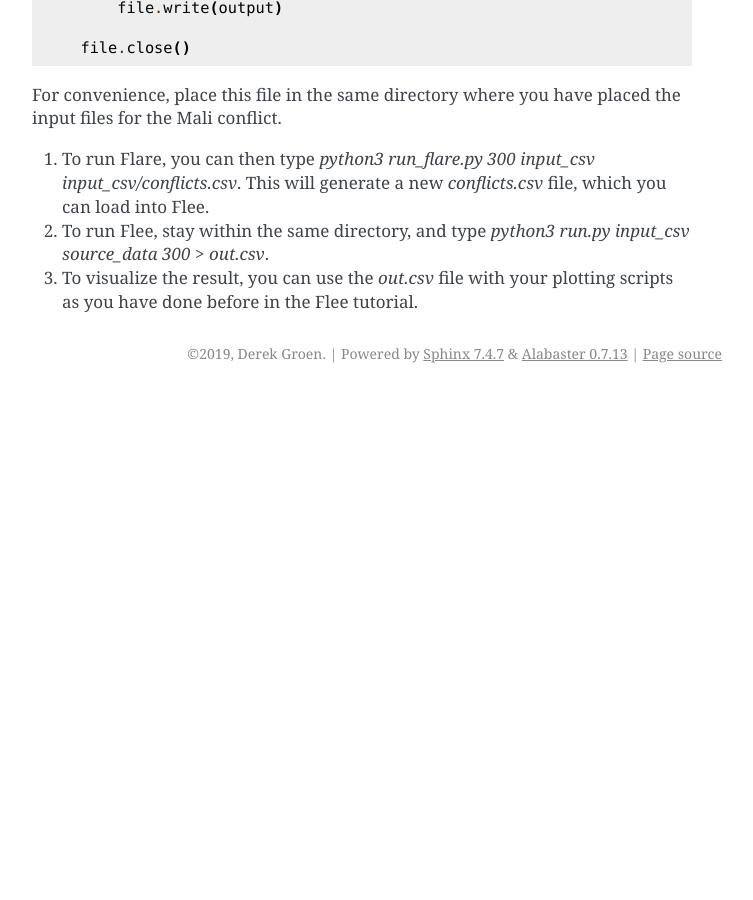
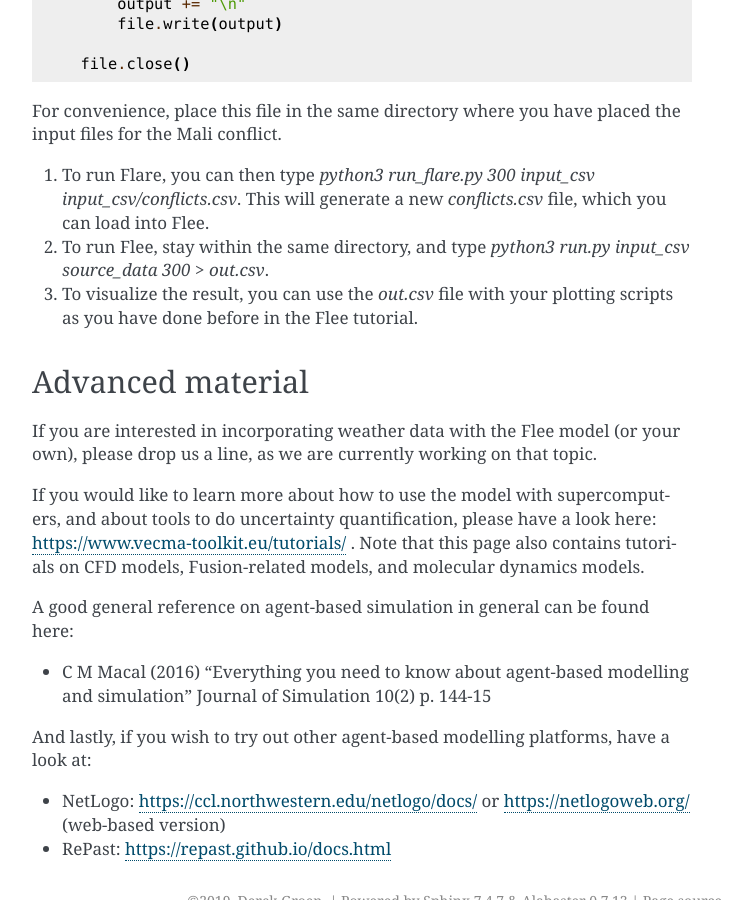
Before and after one commit to djgroen/student-resources, a Sphinx documentation site: the page built from docs/flee-par-couple.rst, in a window 1280 px wide and 900 px high, scrolled down 3422 px. Shown: the whole window, without its empty margins (388-1141 px from the left). Built offline with Sphinx 7.4.7, drawn with Linux system fonts in a browser that asks for light colours; before the commit the page ends 3815 px from its top, so only the background shows below that; some of the changed text lies outside the part shown.

Commit message:
Update flee-par-couple.rst

```diff
--- a/docs/flee-par-couple.rst
+++ b/docs/flee-par-couple.rst
@@ -19,7 +19,6 @@
 
 **Although this tutorial is brief, it may still be difficult to get everything working in 30 minutes, so feel free to pick your favourite subsection and start with that.**
 
-------------
 Requirements
 ------------
 
@@ -27,9 +26,8 @@
 
 You also need to have Flee installed (http://www.github.com/djgroen/flee-release), as well as Flare (http://www.github.com/djgroen/flare-release).
 
-==============================
 Parallel Flee
-==============================
+-------------
 
 The simplest way to run the parallel code is to run it with the `test_par.py` testing script. To run a parallel version of Flee, please:
 
@@ -37,9 +35,8 @@
 2. Type `mpirun -np 2 python3 test_par.py 5` to run Flee across 2 cores.
 3. To measure the execution time of your run, type `time mpirun -np 2 python3 test_par.py 5` to run Flee across 2 cores.
 
------------------
 Simple exercises
------------------
+~~~~~~~~~~~~~~~~
 
 You can change `-np 2` to other values, such as `-np 1` to run on 1 core, or `-np 4` to run on 4 cores.
 
@@ -47,9 +44,8 @@
 2. Use the aforementioned time command (see step 3 above) to a run of Flee using 1, 2 and 4 cores. Which core count gives you the lowest execution time?
 3. (advanced) Open the test_par.py script. Are you able to change the number of agents in the simulation  by editing this script? If so, how does changing that number affect your performance and scalability?
 
-==============================
-Coupled micro-macro
-==============================
+Flee + a microscale model
+-------------------------
 
 To run a basic micro-macro coupled model, you can use the test script `mscalecity.py`. Because you are running two models, you'll need to open two terminals for this part.
 
@@ -137,3 +133,19 @@
 1. To run Flare, you can then type `python3 run_flare.py 300 input_csv input_csv/conflicts.csv`. This will generate a new `conflicts.csv` file, which you can load into Flee.
 2. To run Flee, stay within the same directory, and type `python3 run.py input_csv source_data 300 > out.csv`.
 3. To visualize the result, you can use the `out.csv` file with your plotting scripts as you have done before in the Flee tutorial.
+
+Advanced material
+-----------------
+
+If you are interested in incorporating weather data with the Flee model (or your own), please drop us a line, as we are currently working on that topic.
+
+If you would like to learn more about how to use the model with supercomputers, and about tools to do uncertainty quantification, please have a look here: https://www.vecma-toolkit.eu/tutorials/ . Note that this page also contains tutorials on CFD models, Fusion-related models, and molecular dynamics models.
+
+A good general reference on agent-based simulation in general can be found here:
+
+* C M Macal (2016) “Everything you need to know about agent-based modelling and simulation” Journal of Simulation 10(2) p. 144-15
+
+And lastly, if you wish to try out other agent-based modelling platforms, have a look at:
+
+* NetLogo: https://ccl.northwestern.edu/netlogo/docs/ or https://netlogoweb.org/ (web-based version)
+* RePast: https://repast.github.io/docs.html
```
Also changed, not shown: other parts of docs/flee-par-couple.rst (+3 -3 lines).
